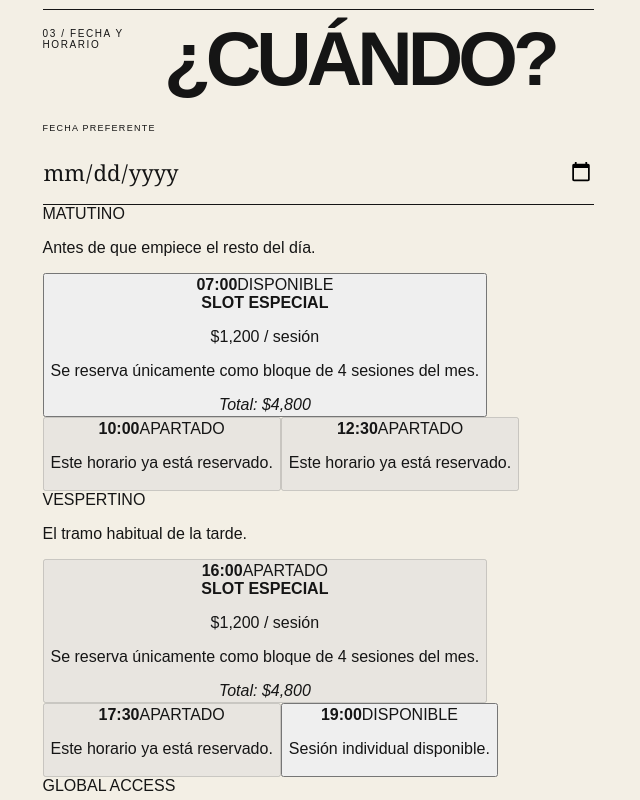
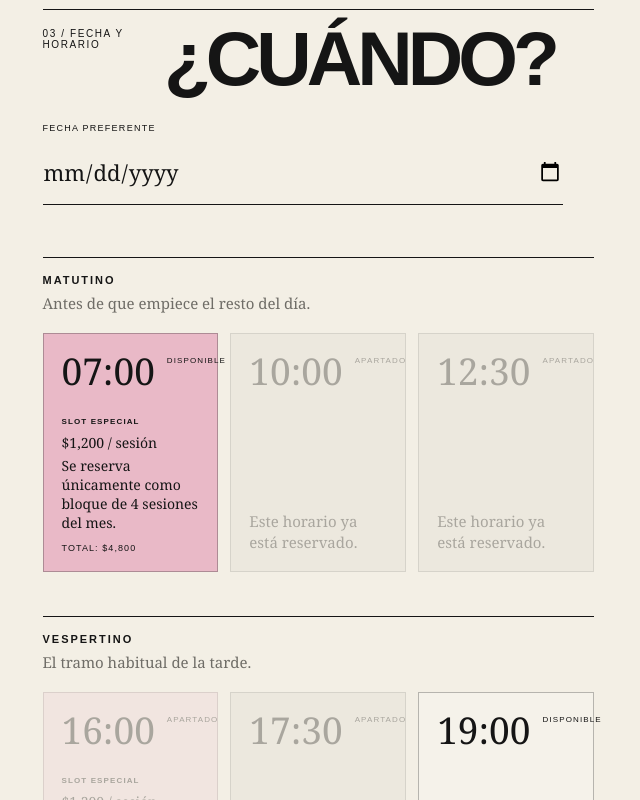
Before and after one commit to gutierrezrdgo/Agenda, a React (Vite) app: page / in a window 1280 px wide. Shown: the part 1720-2520 px from the top of the page, without its empty margins (622-1262 px from the left). Built offline with nearby package versions, Linux system fonts and the light colour scheme.

Commit message:
style: add editorial appointment slot states

```diff
--- a/src/styles.css
+++ b/src/styles.css
@@ -344,3 +344,150 @@ footer img{width:52px;height:52px}
   .note-section p{font-size:8vw}
   footer{grid-template-columns:1fr;padding:46px 20px 58px;gap:14px}
 }
+
+
+/* Appointment slot system */
+.date-field{
+  display:block;
+  max-width:520px;
+  margin-bottom:52px;
+}
+.slot-groups{
+  display:grid;
+  gap:44px;
+}
+.slot-group{
+  border-top:1px solid var(--ink);
+  padding-top:16px;
+}
+.slot-group-head{
+  display:flex;
+  justify-content:space-between;
+  gap:30px;
+  margin-bottom:18px;
+}
+.slot-group-head span{
+  display:block;
+  font-size:11px;
+  letter-spacing:.18em;
+  text-transform:uppercase;
+  font-weight:700;
+}
+.slot-group-head p{
+  margin:7px 0 0;
+  max-width:540px;
+  font-family:Georgia,serif;
+  font-size:15px;
+  line-height:1.45;
+  color:var(--muted);
+}
+.slot-grid{
+  display:grid;
+  grid-template-columns:repeat(3,minmax(0,1fr));
+  gap:12px;
+}
+.slot-group:last-child .slot-grid{
+  grid-template-columns:minmax(0,1fr);
+  max-width:520px;
+}
+.slot-card{
+  min-height:188px;
+  padding:18px;
+  border:1px solid var(--line);
+  background:rgba(255,255,255,.18);
+  text-align:left;
+  display:flex;
+  flex-direction:column;
+  justify-content:space-between;
+  cursor:pointer;
+  transition:transform .18s ease,background .18s ease,border-color .18s ease,opacity .18s ease;
+}
+.slot-card.available:hover{
+  transform:translateY(-3px);
+  border-color:var(--ink);
+}
+.slot-card.selected{
+  background:var(--yellow);
+  border-color:var(--ink);
+}
+.slot-card.special:not(.booked):not(.selected){
+  background:var(--pink);
+}
+.slot-card.booked{
+  cursor:not-allowed;
+  background:rgba(21,21,21,.045);
+  color:#8d8a83;
+  border-color:rgba(21,21,21,.14);
+  opacity:.72;
+}
+.slot-card.booked.special{
+  background:rgba(233,185,199,.26);
+}
+.slot-top{
+  display:flex;
+  align-items:flex-start;
+  justify-content:space-between;
+  gap:12px;
+}
+.slot-top strong{
+  font-family:Georgia,serif;
+  font-size:37px;
+  line-height:1;
+  font-weight:400;
+}
+.slot-top span{
+  padding-top:4px;
+  font-size:8px;
+  line-height:1.3;
+  letter-spacing:.14em;
+  text-transform:uppercase;
+  text-align:right;
+}
+.slot-special-copy{
+  margin-top:28px;
+}
+.slot-special-copy b{
+  display:block;
+  font-size:8px;
+  letter-spacing:.14em;
+  text-transform:uppercase;
+  margin-bottom:8px;
+}
+.slot-special-copy p{
+  margin:4px 0;
+  font-family:Georgia,serif;
+  font-size:14px;
+  line-height:1.35;
+}
+.slot-special-copy em{
+  display:block;
+  margin-top:11px;
+  font-family:Arial,Helvetica,sans-serif;
+  font-style:normal;
+  font-size:9px;
+  letter-spacing:.12em;
+  text-transform:uppercase;
+}
+.slot-regular-copy{
+  margin:30px 0 0;
+  font-family:Georgia,serif;
+  font-size:15px;
+  line-height:1.4;
+}
+.summary-main p:last-child{
+  border-bottom:0;
+}
+
+@media(max-width:900px){
+  .slot-grid{grid-template-columns:1fr 1fr}
+  .slot-group:last-child .slot-grid{grid-template-columns:1fr}
+}
+
+@media(max-width:620px){
+  .date-field{margin-bottom:42px}
+  .slot-groups{gap:36px}
+  .slot-grid{grid-template-columns:1fr}
+  .slot-card{min-height:166px;padding:17px}
+  .slot-top strong{font-size:34px}
+  .slot-special-copy{margin-top:24px}
+}
```
